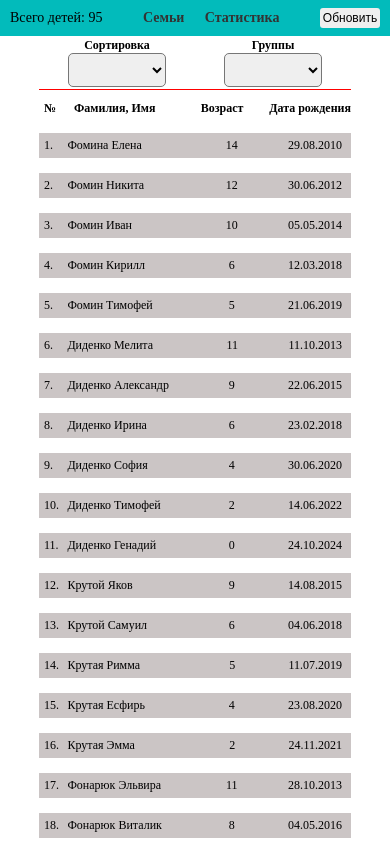
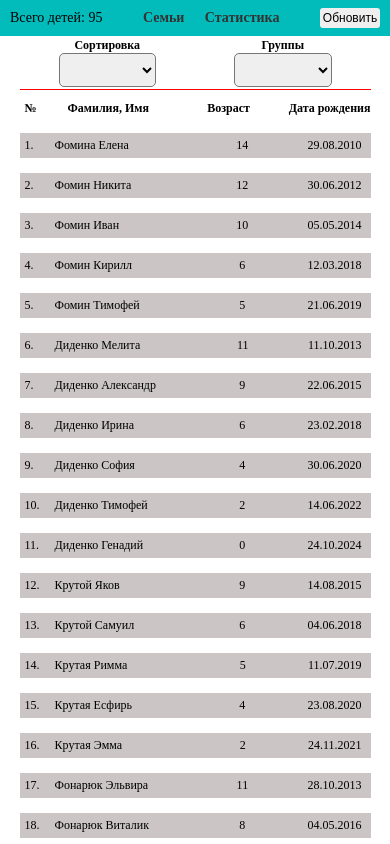
Before and after one commit to Elisei-Trifan/children-church, a React (Create React App) app: page / in a window 390 px wide. Shown: the top 844 px of the page. Built offline with nearby package versions, Linux system fonts and the light colour scheme.

Commit message:
adaptive styles update

```diff
--- a/src/style/App.css
+++ b/src/style/App.css
@@ -77,7 +77,7 @@ a:hover {
 .App {
   margin-top: 8.8rem;
   width: 80vw;
-  min-height: 400vh;
+  min-height: 300vh;
 }
 .App > :last-child {
   margin-bottom: 20px;
@@ -167,7 +167,7 @@ a:hover {
   align-items: center;
 }
 
-@media (max-width: 520px) {
+@media (max-width: 535px) {
   * {
     font-size: 12px;
   }
@@ -197,9 +197,11 @@ a:hover {
   .childFilter {
     padding-top: 0.5rem;
     height: 4.5rem;
+    width: 90vw;
   }
   .table_name {
     top: 7.5rem;
+    width: 90vw;
   }
   .table_name h5 {
     font-size: 12px;
@@ -209,6 +211,7 @@ a:hover {
   }
   .App {
     margin-top: 9.8rem;
+    width: 90vw;
   }
   .item {
     padding: 5px 5px;
@@ -238,61 +241,3 @@ a:hover {
     height: 4vh;
   }
 }
-
-/* .post_btns {
-  display: flex;
-}
-
-.post-enter {
-  transform: translateX(-850px);
-}
-.post-enter-active {
-  transform: translateX(0px);
-  transition: all 500ms ease-in;
-}
-.post-exit {
-  opacity: 1;
-}
-.post-exit-active {
-  transform: translateX(-850px);
-  transition: all 500ms ease-in;
-}
-
-.page_wrapper {
-  margin-top: 30px;
-  display: flex;
-  justify-content: space-between;
-}
-
-.page {
-  display: flex;
-  justify-content: center;
-  align-items: center;
-  width: 40px;
-  height: 40px;
-  border: 2px solid teal;
-  border-radius: 5px;
-  margin-bottom: 80px;
-  margin-left: 5px;
-  cursor: pointer;
-}
-
-.page:hover {
-  border: 2px solid rgb(178, 20, 20);
-  border-radius: 20px;
-  transition: all 0.3s ease-in-out;
-}
-
-.page_clicked {
-  background: rgba(15, 105, 105, 0.5);
-}
-
-
-
-.navbar_links {
-  margin-left: auto;
-}
-
-.link {
-  margin-left: 20px;
-} */
```
